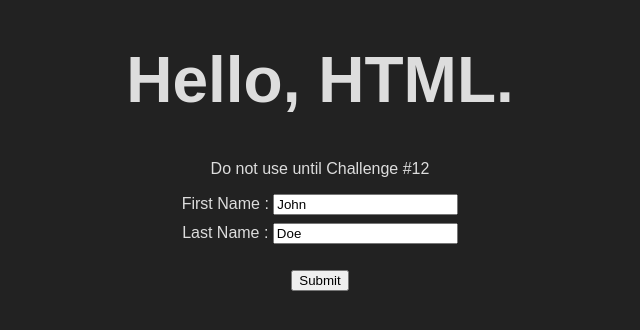
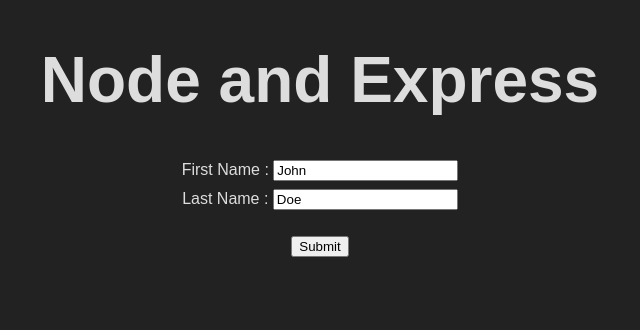
Before and after one commit to newlife78/Node-and-Express, a website: page views/index.html in a window 1280 px wide. Shown: the whole page, without its empty margins (320-960 px from the left). Drawn offline with Linux system fonts and the light colour scheme.

Commit message:
Update index.html

```diff
--- a/views/index.html
+++ b/views/index.html
@@ -3,12 +3,11 @@
 	<head>
 		<meta charset="utf-8">
 		<meta name="viewport" content="width=device-width,initial-scale=1">
-		<title>Hello HTML</title>
+		<title>Node and Express</title>
 		<link rel="stylesheet" href="/public/style.css">
 	</head>
 	<body>
-		<h1>Hello, HTML.</h1>
-		<p>Do not use until Challenge #12</p>
+		<h1>Node and Express</h1>
      <form action="/name" method="post">
       <label>First Name :</label>
       <input type="text" name="first" value="John"><br>
```
